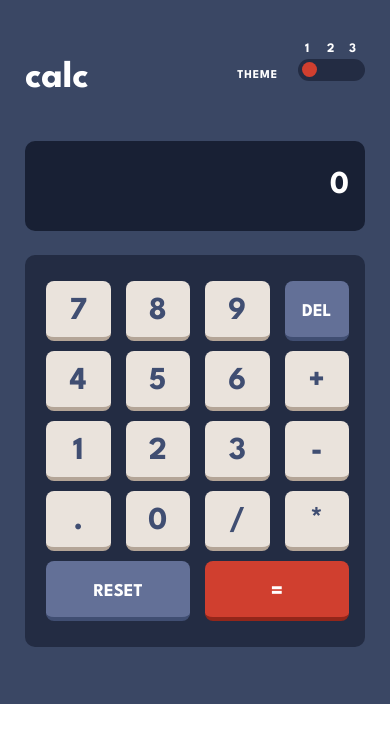
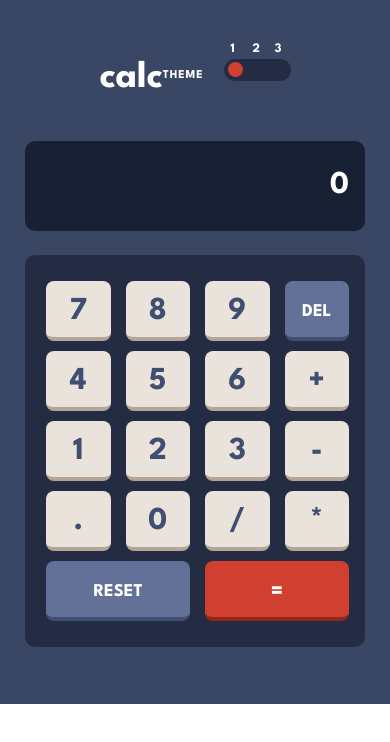
Before and after one commit to crsecu/calculator-app, a React (Create React App) app: page / in a window 390 px wide. Shown: the top 742 px of the page. Built offline with nearby package versions, Linux system fonts and the light colour scheme.

Commit message:
fix layout bug on mobile

```diff
--- a/src/index.css
+++ b/src/index.css
@@ -74,6 +74,8 @@ button {
 
 .calculator {
   padding: 35px 25px;
+  display: flex;
+  flex-direction: column;
   align-items: center;
 }
 
@@ -92,17 +94,17 @@ button {
   justify-content: space-between;
 }
 
-.calculator__toggle-theme1{
+.calculator__toggle-theme1 {
   color: var(--btnWhiteText);
 }
-.calculator__toggle-theme2{
-  color: var(--t2-btnText)
+.calculator__toggle-theme2 {
+  color: var(--t2-btnText);
 }
-.calculator__toggle-theme3{
+.calculator__toggle-theme3 {
   color: var(--t3-btnText);
 }
 
-.calculator__toggle-theme-itle{
+.calculator__toggle-theme-itle {
   display: flex;
   align-items: center;
 }
@@ -160,7 +162,7 @@ button {
   .calculator__keypad-wrapper,
   .calculator__title-wrapper,
   .calculator__screen {
-     width: 35%;
+    width: 35%;
   }
 }
 
@@ -168,7 +170,7 @@ button {
   .calculator__keypad-wrapper,
   .calculator__title-wrapper,
   .calculator__screen {
-     width: 25%;
+    width: 25%;
   }
 }
 
@@ -339,7 +341,6 @@ button {
   border-bottom: 4px solid var(--t3-btnShadow);
 }
 
-
 /* Styling for toggle theme menu*/
 .calculator__toggle-theme {
   border-radius: 24px;
```
